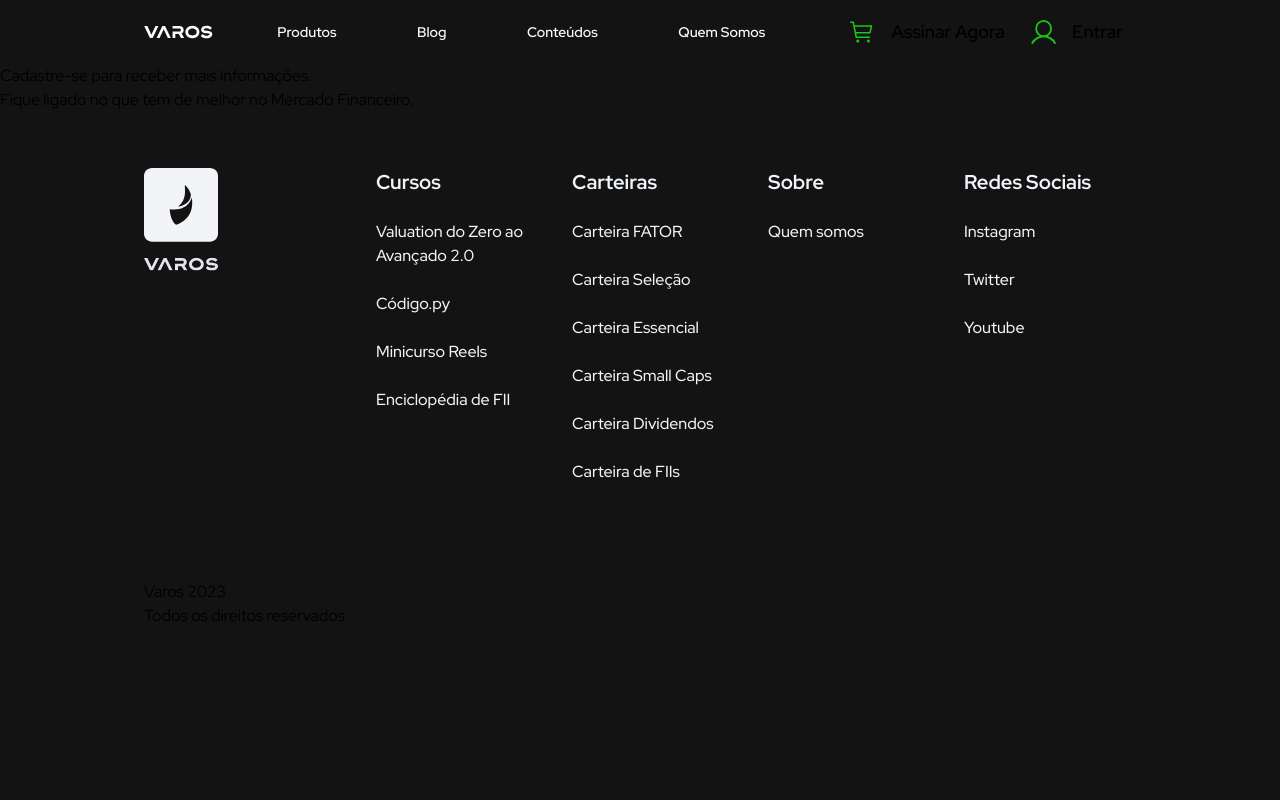
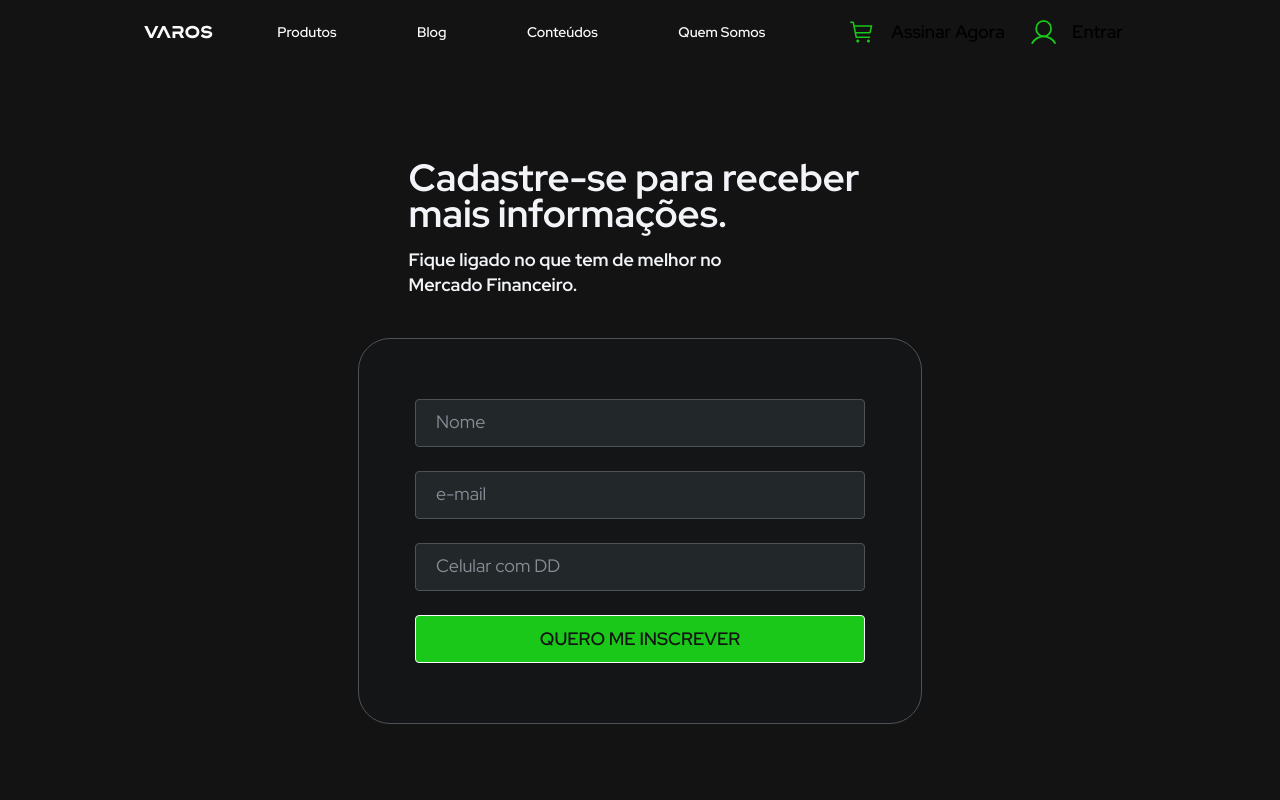
Before and after one commit to guipaex/varos, a Next.js app: page / in a window 1280 px wide. Shown: the top 800 px of the page. Built offline with nearby package versions, Linux system fonts and the light colour scheme.

Commit message:
:lipstick: feat: finish contact section style

```diff
--- /dev/null
+++ b/src/app/Sections/Contact/Form.tsx
@@ -0,0 +1,20 @@
+import { formStyle, inputStyle, submitStyle } from "./style";
+
+export default function Form() {
+  return (
+    <form className={formStyle}>
+      <input type='text' placeholder='Nome' className={inputStyle} />
+      <input
+        type='email'
+        placeholder='e-mail'
+        pattern='[a-z0-9._%+\-]+@[a-z0-9.\-]+\.[a-z]{2,}$'
+        className={inputStyle}
+      />
+
+      <input type='tel' placeholder='Celular com DD' pattern='[0-9]{2}[0-9]{5}[0-9]{4}' className={inputStyle} />
+      <button type='submit' className={submitStyle}>
+        Quero me Inscrever
+      </button>
+    </form>
+  );
+}
--- a/src/app/Sections/Contact/index.tsx
+++ b/src/app/Sections/Contact/index.tsx
@@ -1,11 +1,13 @@
+import Form from "./Form";
+
 export default function Contact() {
   return (
-    <section>
-      <div>
-        <h2>Cadastre-se para receber mais informações.</h2>
-        <h3>Fique ligado no que tem de melhor no Mercado Financeiro.</h3>
+    <section className='flex flex-wrap justify-around pt-24 pb-16 mb-16 mx-auto desktop:mx-36 mobile:mx-6'>
+      <div className='text-c1 font-bold text-center mobile:text-left desktop:max-w-[463px] max-w-[340px] mb-10'>
+        <h2 className='text-3xl mobile:text-[38px] mb-4 leading-9'>Cadastre-se para receber mais informações.</h2>
+        <h3 className='max-w-[368px] text-lg leading-snug'>Fique ligado no que tem de melhor no Mercado Financeiro.</h3>
       </div>
-      <form></form>
+      <Form />
     </section>
   );
 }
--- /dev/null
+++ b/src/app/Sections/Contact/style.tsx
@@ -0,0 +1,8 @@
+export const formStyle: string =
+  "flex w-full max-w-[415px] desktop:max-w-[564px] shrink flex-col gap-6 rounded-[32px] bg-c9 border border-c7 px-14 py-[60px]";
+
+export const inputStyle: string =
+  "w-full h-12 bg-c8 border border-c7 rounded-[4px] placeholder:text-c6 px-5 placeholder:text-lg";
+
+export const submitStyle: string =
+  "w-full h-12 bg-flGreen border border-doc rounded-[4px] px-5 text-lg font-semibold uppercase text-cBlack disabled:cursor-not-allowed disabled:opacity-80";
--- a/tailwind.config.ts
+++ b/tailwind.config.ts
@@ -21,7 +21,10 @@
         'c1': '#F2F4F8',
         'c2': '#E2E5EB',
         'c5':'#B0B7BE',
+        'c6':'#878D96',
+        'c7':'#4D5358',
         'c8': '#222729',
+        'c9': '#131516',
       },
       screens: {
         'mobile': '390px',
```
